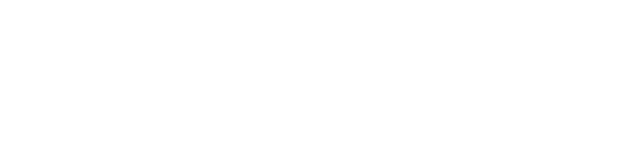
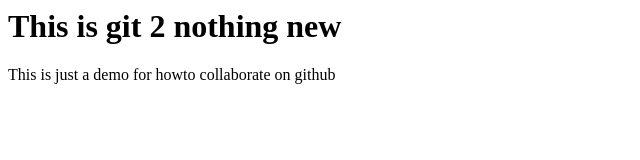
Before and after one commit to itskrutinewalkar/Git_2, a plain HTML site: page index.html in a window 1280 px wide. Shown: the whole page, without its empty margins (0-640 px from the left). Drawn offline with Linux system fonts and the light colour scheme.

Commit message:
modified index file

```diff
--- a/index.html
+++ b/index.html
@@ -4,6 +4,7 @@
         <title> Git_2 </title>
     </head>
     <body>
-
+        <h1>This is git 2 nothing new</h1>
+        <p>This is just a demo for howto collaborate on github</p>
     </body>
 </html>
```
